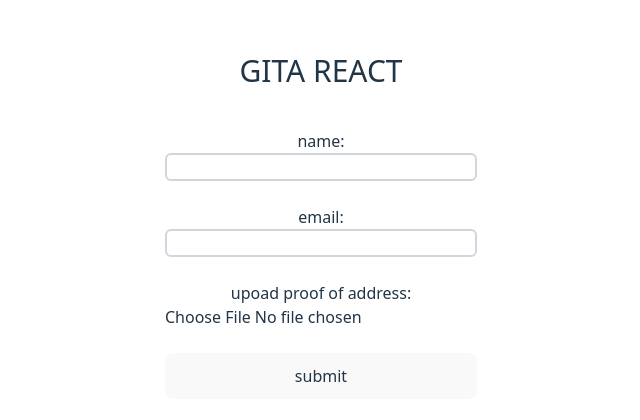
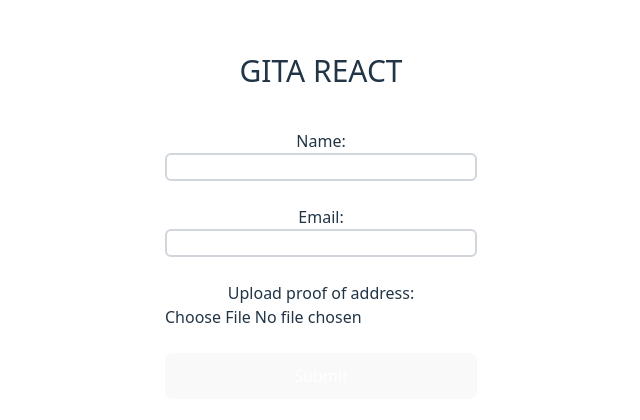
Before and after one commit to IrakliAmbroladze/GITA-project-REACT, a React (Vite) app: page / in a window 1280 px wide. Shown: the part 174-594 px from the top of the page, without its empty margins (319-959 px from the left). Built offline with nearby package versions, Linux system fonts and the light colour scheme.

Commit message:
refac: update preview and add alt

```diff
--- a/src/App.jsx
+++ b/src/App.jsx
@@ -1,21 +1,32 @@
-import { useState } from "react";
+import { useState, useEffect } from "react";
 import "./App.css";
 
 function App() {
   const [formData, setFormData] = useState({
     name: "",
     email: "",
-    address: null,
+    address: "",
   });
 
+  const [preview, setPreview] = useState(null);
+
+  useEffect(() => {
+    if (!formData.address) return;
+
+    const objectUrl = URL.createObjectURL(formData.address);
+    setPreview(objectUrl);
+
+    return () => URL.revokeObjectURL(objectUrl);
+  }, [formData.address]);
+
   const handleChange = (e) => {
-    const { name } = e.target;
-    const value = e.target.type === "file" ? e.target.files[0] : e.target.value;
+    const { name, type, files, value } = e.target;
     setFormData((prevData) => ({
       ...prevData,
-      [name]: value,
+      [name]: type === "file" ? files[0] : value,
     }));
   };
+
   const handleSubmit = (e) => {
     e.preventDefault();
     console.log(formData);
@@ -25,7 +36,7 @@ function App() {
     <div>
       <div className="text-3xl p-5">GITA REACT</div>
       <form onSubmit={handleSubmit} className="flex flex-col p-5">
-        <label htmlFor="name">name: </label>
+        <label htmlFor="name">Name:</label>
         <input
           type="text"
           id="name"
@@ -33,36 +44,41 @@ function App() {
           value={formData.name}
           onChange={handleChange}
           className="border-2 border-gray-300 rounded-md"
+          aria-label="Enter your name"
         />
         <br />
-        <label htmlFor="email">email: </label>
+        <label htmlFor="email">Email:</label>
         <input
-          type="text"
+          type="email"
           id="email"
           name="email"
           value={formData.email}
           onChange={handleChange}
           className="border-2 border-gray-300 rounded-md"
+          aria-label="Enter your email"
         />
         <br />
-        <label htmlFor="address">upoad proof of address: </label>
+        <label htmlFor="address">Upload proof of address:</label>
         <input
           type="file"
           id="address"
           name="address"
+          accept="image/*"
           onChange={handleChange}
         />
-        {formData.address && (
+        {preview && (
           <div className="flex justify-center">
             <img
-              src={URL.createObjectURL(formData.address)}
-              alt="Preview"
-              className="mt-2 h-20 rounded w-40 h-40 "
+              src={preview}
+              alt="Address Preview"
+              className="mt-2 w-40 h-40 rounded"
             />
           </div>
         )}
         <br />
-        <button type="submit">submit</button>
+        <button type="submit" className="bg-blue-500 text-white p-2 rounded">
+          Submit
+        </button>
       </form>
     </div>
   );
```
